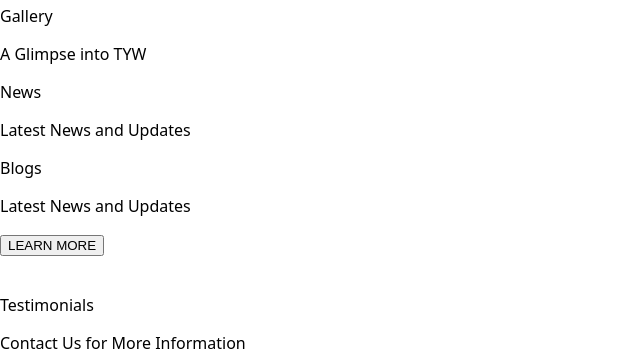
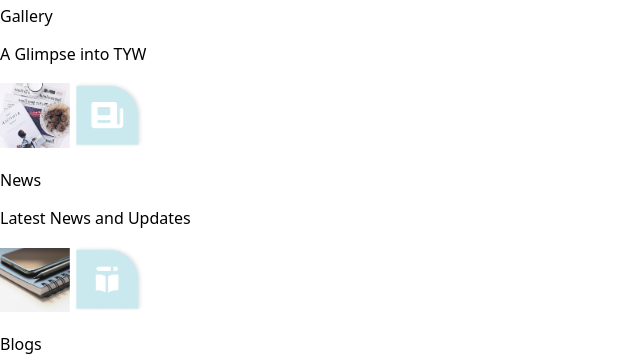
Before and after one commit to Vijay7832/stackblitz-starters-7qflgo, a website: page index.html in a window 1280 px wide. Shown: the part 2408-2772 px from the top of the page, without its empty margins (0-640 px from the left). Drawn offline with Linux system fonts and the light colour scheme.

Commit message:
commitnew

```diff
--- a/index.html
+++ b/index.html
@@ -98,7 +98,7 @@
        <div id="admissions"> <img src="images/Group 176502.jpg" width="250px"></div>
        <div id="schoolboardplate">
           <img src="https://s3-alpha-sig.figma.com/img/e2a9/b475/4e2d144cb5a4a018c695bed1009cc5aa?Expires=1716163200&Key-Pair-Id=APKAQ4GOSFWCVNEHN3O4&Signature=Lut6Hi83m1ms4NNb-qzxucBOqvRl4Rt0Ecnaoeg8EqCtaT5Ykchwi4PhUgNYTQ3kRy2pHsTf3z8UP1jAW2iNSaM0ry4xdJm4DC9qL5mlLQ9iMTe6uOjAtdUwsrnO66IXA9LMf7ER1k1iLKko4BGj~4eNgBYa-mREiC1yWq0fwua5Vc-oRIRzaqBXzBBf8k7x81Cm60F6owvQdGJDNxqNS2pmenjdX81PtMlsRa~an9ZcNfxDPR~um2jnBW7mBoV2SwA8G0HbXZkpdPPH6Zo48SFU9HDBaEXxo5YMtetLRtdOMxESx6WASv5QcDOzsDfAv8kfO4f9w9Fx49l4MmrD2A__" width="100px">
-          <img src="images/Component 2.png" width="70px">
+
           <p>Have questions or need assistance?</p>
           <p>Together, let's embark on an exciting journey of education and exploration!</p>
           <button>CONTACT US</button>
@@ -111,25 +111,30 @@
          <div id="gallery">
            <div class="img container">
             <img src="https://s3-alpha-sig.figma.com/img/46a7/55c7/d38bd394dc44c8abfc1b5fc2c68fe7b2?Expires=1716163200&Key-Pair-Id=APKAQ4GOSFWCVNEHN3O4&Signature=nqni1m-GZK9BeqH-UdWa~O1hd4y~zGw2zU5gJLIhvteRMcmRwKVsCjzaPqgAWpPbZFYSTX5B9W9fB1l8G3wlN4Qh5Exl9tIY89JM~rClmuEW32zdPdA2zmM1N9rFwqfg~5zm1Nlup48WKCsOrSKLtyiSPX1POQM7kgmb1sZJafsDVzzh71Wmoyn9GGVV9i9d-Ugq-jpj5WBVz97usUsXjXpUvxqjsxGCVs8e0ew8USv4Rb1zVAIckZODXx4zUShZpyV54huaH78rSAupYOWCWnDAUhQYSfDKbgwFjDPTH~paObMQLRRIHqVrDrZFJfuW2QJjhuTynJYSQ~Ydq-t7cA__" width="100px">
-           </div>
+            <img src="images/Component 2.png" width="70px">
+          </div>
            <p>Gallery</p>
            <p>A Glimpse into TYW</p>
          </div>
          <div id="news">
           <div class="img container"></div>
+          <img src="images/Rectangle 17.png" width="70px">
+          <img src="images/Component 2 (1).png" width="70px">
+          </div>
           <p>News</p>
           <p>Latest News and Updates</p>
          </div>
          <div id="blogs">
           <div class="img container">
-
+            <img src="images/Group 176472.png" width="70px">
+            <img src="images/Component 2 (2).png" width="70px">
           </div>
           <p>Blogs</p>
           <p>Latest News and Updates</p>
          </div>
          <button>LEARN MORE</button>
        </div>
-       <img src="">
+       <img src="" width="50px">
        <p>Testimonials</p>
        <p>Contact Us for More Information</p>
        <img src="https://s3-alpha-sig.figma.com/img/46a7/55c7/d38bd394dc44c8abfc1b5fc2c68fe7b2?Expires=1716163200&Key-Pair-Id=APKAQ4GOSFWCVNEHN3O4&Signature=nqni1m-GZK9BeqH-UdWa~O1hd4y~zGw2zU5gJLIhvteRMcmRwKVsCjzaPqgAWpPbZFYSTX5B9W9fB1l8G3wlN4Qh5Exl9tIY89JM~rClmuEW32zdPdA2zmM1N9rFwqfg~5zm1Nlup48WKCsOrSKLtyiSPX1POQM7kgmb1sZJafsDVzzh71Wmoyn9GGVV9i9d-Ugq-jpj5WBVz97usUsXjXpUvxqjsxGCVs8e0ew8USv4Rb1zVAIckZODXx4zUShZpyV54huaH78rSAupYOWCWnDAUhQYSfDKbgwFjDPTH~paObMQLRRIHqVrDrZFJfuW2QJjhuTynJYSQ~Ydq-t7cA__" width="150px">
```
Also changed, not shown: images/Component 2 (1).png (added), images/Component 2 (2).png (added), images/Group 176472.png (added), images/Rectangle 17.png (added).
